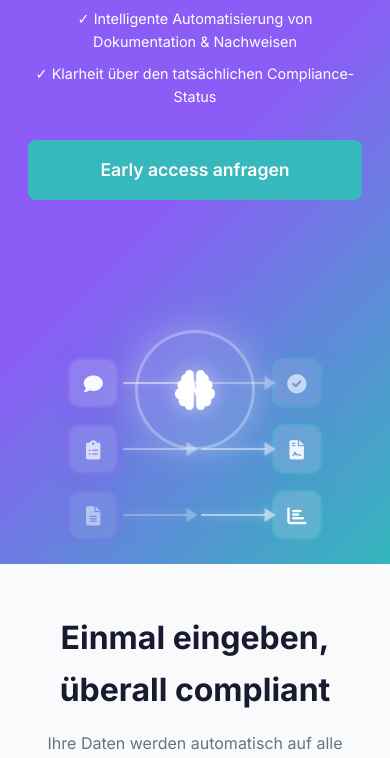
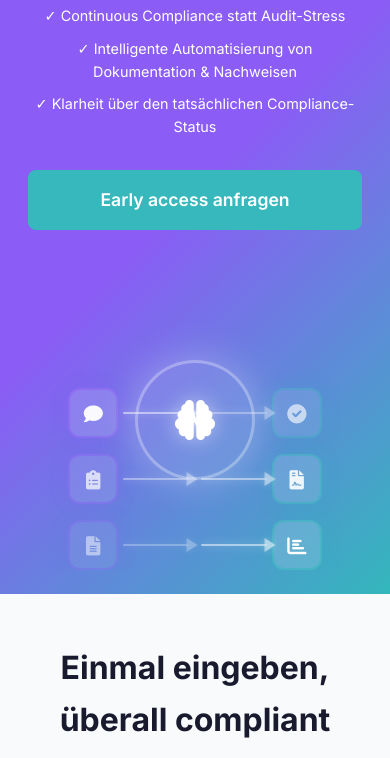
Before and after one commit to Byghtai/byghtai.github.io, a plain HTML site: page index.html in a window 390 px wide. Shown: the part 223-981 px from the top of the page. Drawn offline with Linux system fonts and the light colour scheme.

Commit message:
Increase hero section padding-top for mobile and tablet views to accommodate larger logo

```diff
--- a/style.css
+++ b/style.css
@@ -2038,6 +2038,11 @@
         grid-template-columns: repeat(2, 1fr);
         gap: 1.5rem;
     }
+
+    /* Hero Section for tablet/middle width */
+    .hero-section {
+        padding-top: 200px;
+    }
 }
 
 /* Compliance Flow Responsive */
@@ -2161,7 +2166,7 @@
 
     /* Hero Section Mobile Fixes */
     .hero-section {
-        padding-top: 100px;
+        padding-top: 200px;
         padding-bottom: 2rem;
         min-height: auto;
     }
@@ -2425,7 +2430,7 @@
 
     /* Hero Section for very small screens */
     .hero-section {
-        padding-top: 90px;
+        padding-top: 120px;
         padding-bottom: 1.5rem;
     }
 
```
